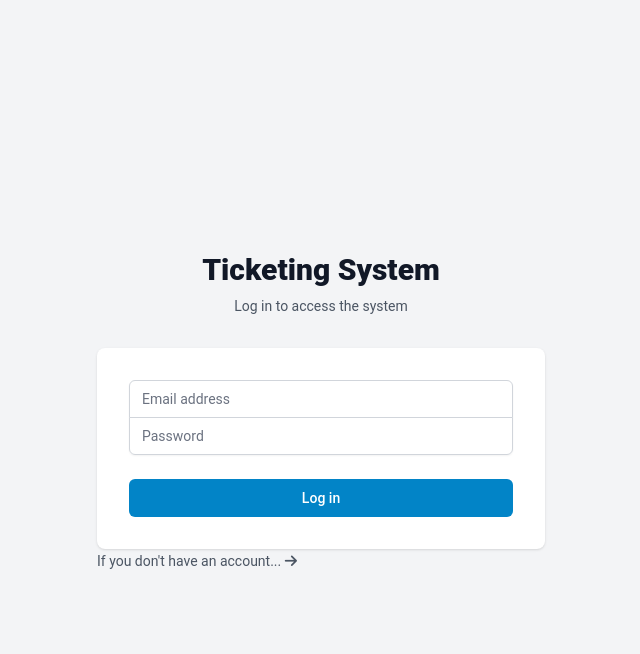
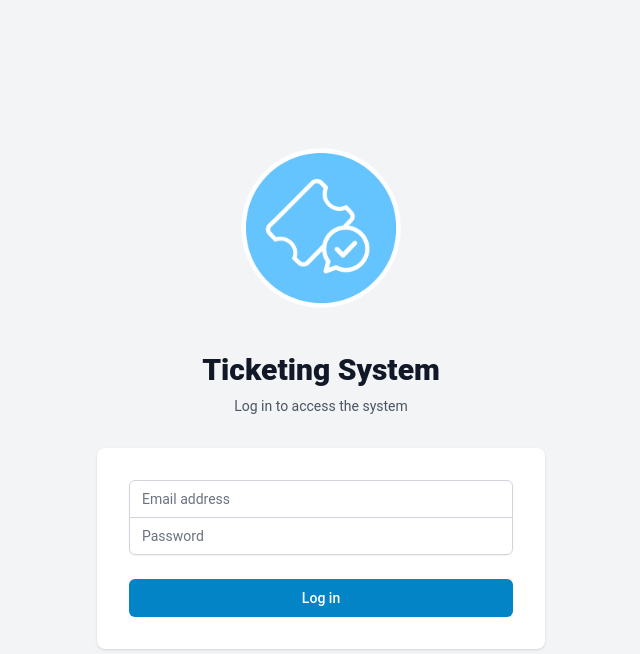
Before and after one commit to elchimeneas/ticketing_system, a PHP site: page /login.php in a window 1280 px wide. Shown: the top 654 px of the page, without its empty margins (319-959 px from the left). Run offline with PHP 8.4, Linux system fonts and the light colour scheme; data comes from the database, SQL or seed files in the repository; style sheets or scripts are compiled from the project's sources; some libraries are stand-ins or nearby versions.

Commit message:
Last changes.

```diff
--- a/login.php
+++ b/login.php
@@ -40,7 +40,8 @@ include 'includes/header.php';
 
 <div class="min-h-screen flex items-center justify-center bg-gray-100 py-12 px-4 sm:px-6 lg:px-8">
   <div class="max-w-md w-full space-y-8">
-    <div>
+    <div class="flex flex-col items-center justify-center">
+      <img src="assets/img/logo.png" alt="Ticketing System Logo" class="h-[200px] w-[200px]">
       <h2 class="mt-6 text-center text-3xl font-extrabold text-gray-900">
         Ticketing System
       </h2>
--- a/new_ticket.php
+++ b/new_ticket.php
@@ -78,7 +78,7 @@ include 'includes/header.php';
           <label for="category_id" class="block text-sm font-medium text-gray-700 mb-1">Category *</label>
           <select id="category_id" name="category_id" required
             class="block w-full px-3 py-2 border border-gray-300 rounded-md shadow-sm focus:outline-none focus:ring-primary-500 focus:border-primary-500 sm:text-sm">
-            <option value="">Selecciona una categoría</option>
+            <option value="">Select a category</option>
             <?php foreach ($categories as $cat): ?>
               <option value="<?php echo $cat['id']; ?>"><?php echo htmlspecialchars($cat['name']); ?></option>
             <?php endforeach; ?>
```
Also changed, not shown: readme.md.
